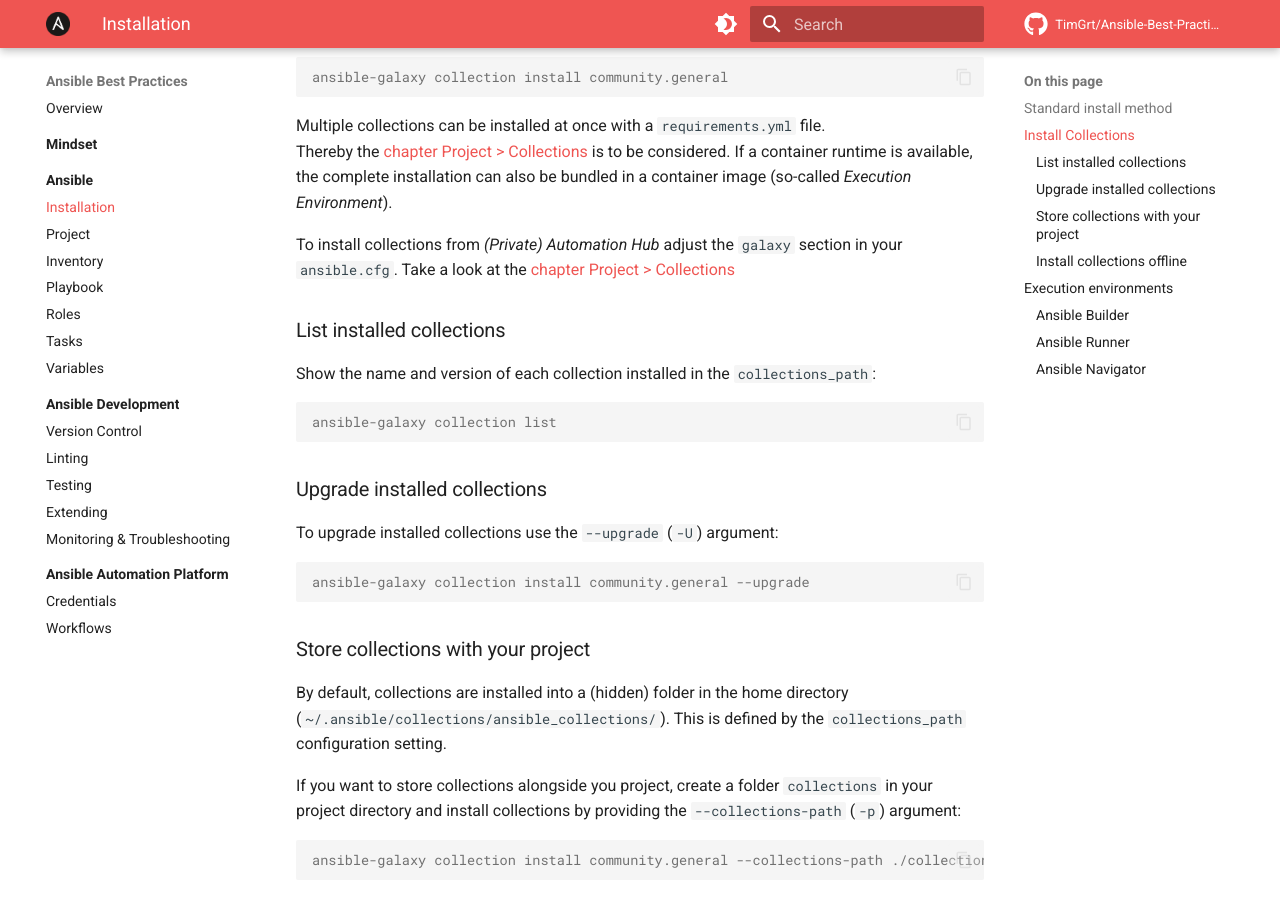
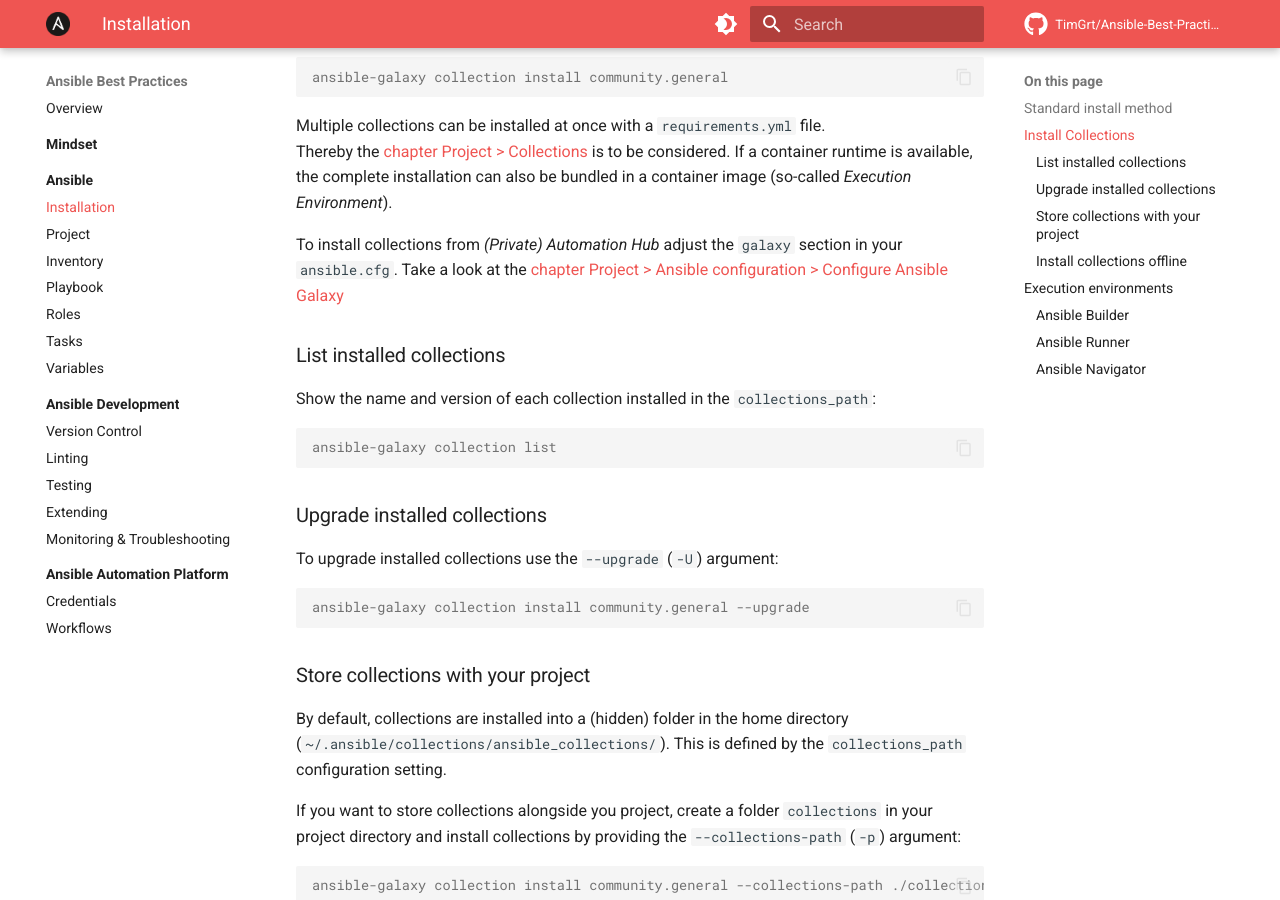
Before and after one commit to TimGrt/Ansible-Best-Practices, an MkDocs documentation site: the page built from docs/ansible/installation.md, in a window 1280 px wide and 900 px high, scrolled down 980 px. Built offline with MkDocs 1.6.1 and Material for MkDocs 9.7.7, drawn with Linux system fonts in a browser that asks for light colours; plug-ins that fetch from the network failed and are left out; comment, search, counter and statistics services are not loaded.

Commit message:
Fixed link label.

```diff
--- a/docs/ansible/installation.md
+++ b/docs/ansible/installation.md
@@ -67,7 +67,7 @@
 Multiple collections can be installed at once with a `requirements.yml` file.
 Thereby the [chapter Project > Collections](project.md#collections) is to be considered. If a container runtime is available, the complete installation can also be bundled in a container image (so-called *Execution Environment*).
 
-To install collections from *(Private) Automation Hub* adjust the `galaxy` section in your `ansible.cfg`. Take a look at the [chapter Project > Collections](project.md#configure-ansible-galaxy)
+To install collections from *(Private) Automation Hub* adjust the `galaxy` section in your `ansible.cfg`. Take a look at the [chapter Project > Ansible configuration > Configure Ansible Galaxy](project.md#configure-ansible-galaxy)
 
 ### List installed collections
 
```
